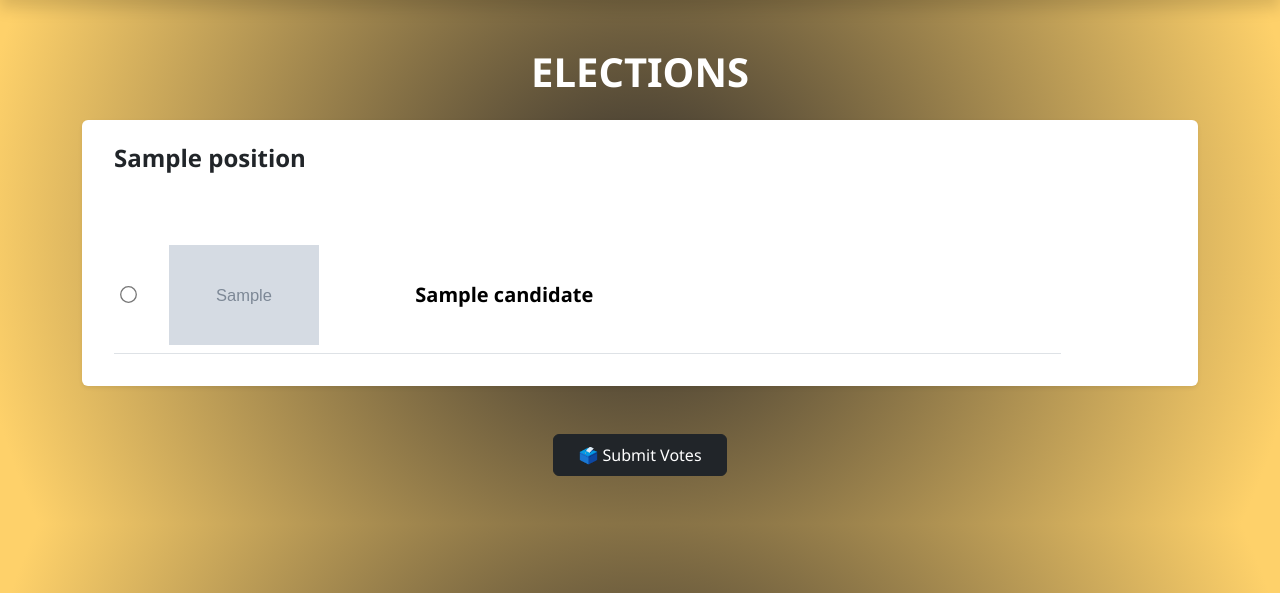
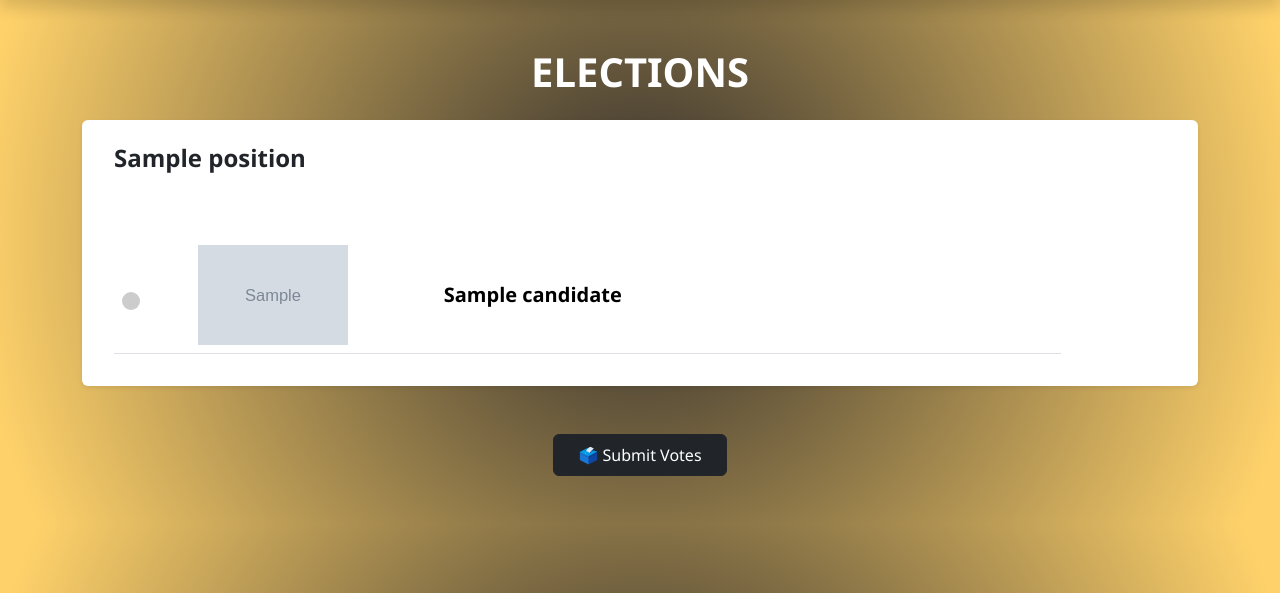
Before and after one commit to wireduclement/nominex, a Flask app: template templates/vote.html in a window 1280 px wide. Shown: the part 50-643 px from the top of the page. Run offline with Flask 3, Linux system fonts and the light colour scheme; the template is opened without the code that fills it: most values are stand-ins (such as "Sample title", 1, 10 or a date in 2020); grey boxes marked "Sample" are stand-in pictures; some libraries are stand-ins or nearby versions.

Commit message:
modify radio buttons

```diff
--- a/main.py
+++ b/main.py
@@ -27,7 +27,7 @@ Bootstrap5(app)
 
 db = Database("localhost", "root", "", "voting_db")
 
-DEFAULT_PHOTO = "default.png"
+DEFAULT_PHOTO = "default.jpg"
 UPLOAD_FOLDER = os.path.join("static", "uploads")
 os.makedirs(UPLOAD_FOLDER, exist_ok=True)
 
--- a/static/css/styles.css
+++ b/static/css/styles.css
@@ -286,3 +286,49 @@ input[type="radio"] {
   justify-content: center;
   min-height: 100vh;
 }
+
+.custom-radio {
+  position: relative;
+  padding-left: 25px;
+  cursor: pointer;
+  font-size: 16px;
+  user-select: none;
+}
+
+.custom-radio input {
+  position: absolute;
+  opacity: 0;
+  cursor: pointer;
+}
+
+.radio-mark {
+  position: absolute;
+  top: 50%;
+  left: 0;
+  height: 18px;
+  width: 18px;
+  background-color: #ccc;
+  border-radius: 50%;
+  transform: translateY(-50%);
+  transition: 0.3s;
+}
+
+.custom-radio input:checked ~ .radio-mark {
+  background-color: #0a0a0a;
+}
+
+.radio-mark::after {
+  content: "";
+  position: absolute;
+  display: none;
+  top: 4px;
+  left: 4px;
+  width: 10px;
+  height: 10px;
+  border-radius: 50%;
+  background: white;
+}
+
+.custom-radio input:checked ~ .radio-mark::after {
+  display: block;
+}
--- a/templates/results.html
+++ b/templates/results.html
@@ -34,7 +34,7 @@
                         {% for candidate in item.candidates %}
                             <div class="d-flex justify-content-between">
                                 <span>{{ candidate.full_name }}</span>
-                                <span>{{ candidate.percentage }}% ({{ candidate.total_votes }} votes)</span>
+                                <span>{{ candidate.percentage }}% ({{ candidate.total_votes }} {{ 'vote' if candidate.total_votes == 1 else 'votes' }})</span>
                             </div>
                             <div class="progress mb-2">
                             <div class="progress-bar vote-bar" style="--vote-width: {{ candidate.percentage }}%"></div>
--- a/templates/vote.html
+++ b/templates/vote.html
@@ -30,11 +30,14 @@
                                 <tbody>
                                     {% for candidate in group.candidates %}
                                     <tr>
-                                        <td style="width: 5%;">
-                                            <input type="radio"
-                                                name="vote_{{ group.position.id }}"
-                                                value="{{ candidate.id }}"
-                                                required />
+                                        <td style="width: 8%;">
+                                            <label class="custom-radio">
+                                                <input type="radio"
+                                                    name="vote_{{ group.position.id }}"
+                                                    value="{{ candidate.id }}"
+                                                    required />
+                                                    <span class="radio-mark"></span>
+                                            </label>
                                         </td>
                                         <td style="width: 15%;">
                                             <img src="{{ url_for('static', filename=candidate.photo_url) }}"
```
Also changed, not shown: static/uploads/default.jpg (added), static/uploads/default.png (deleted).
